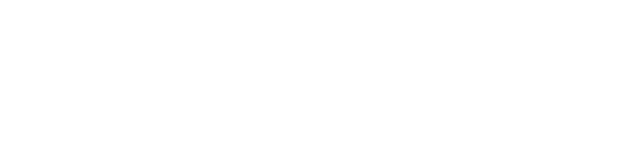
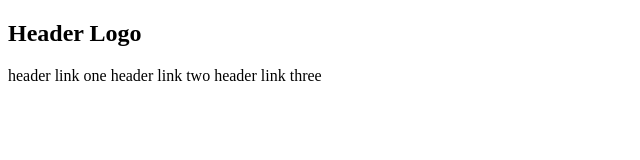
Before and after one commit to GigaBiga/odin-landingpage, a plain HTML site: page index.html in a window 1280 px wide. Shown: the whole page, without its empty margins (0-640 px from the left). Drawn offline with Linux system fonts and the light colour scheme.

Commit message:
Add HTML for the header with no styling

```diff
--- a/index.html
+++ b/index.html
@@ -8,5 +8,11 @@
     <title>Odin Landing Page</title>
 </head>
 <body>
+    <nav>
+        <h2>Header Logo</h2>
+        <a>header link one</a>
+        <a>header link two</a>
+        <a>header link three</a>
+    </nav>
 </body>
 </html>
```
